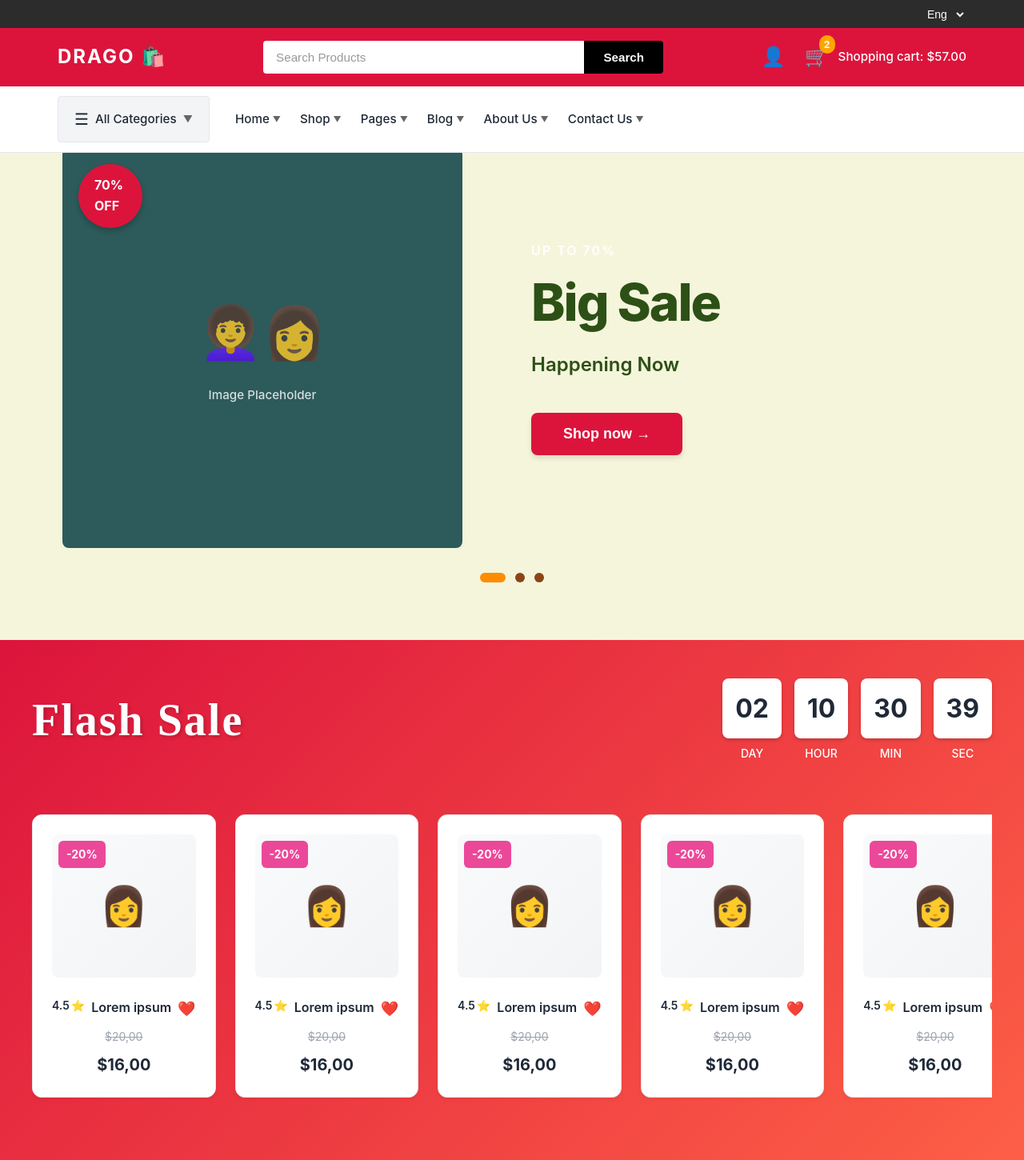
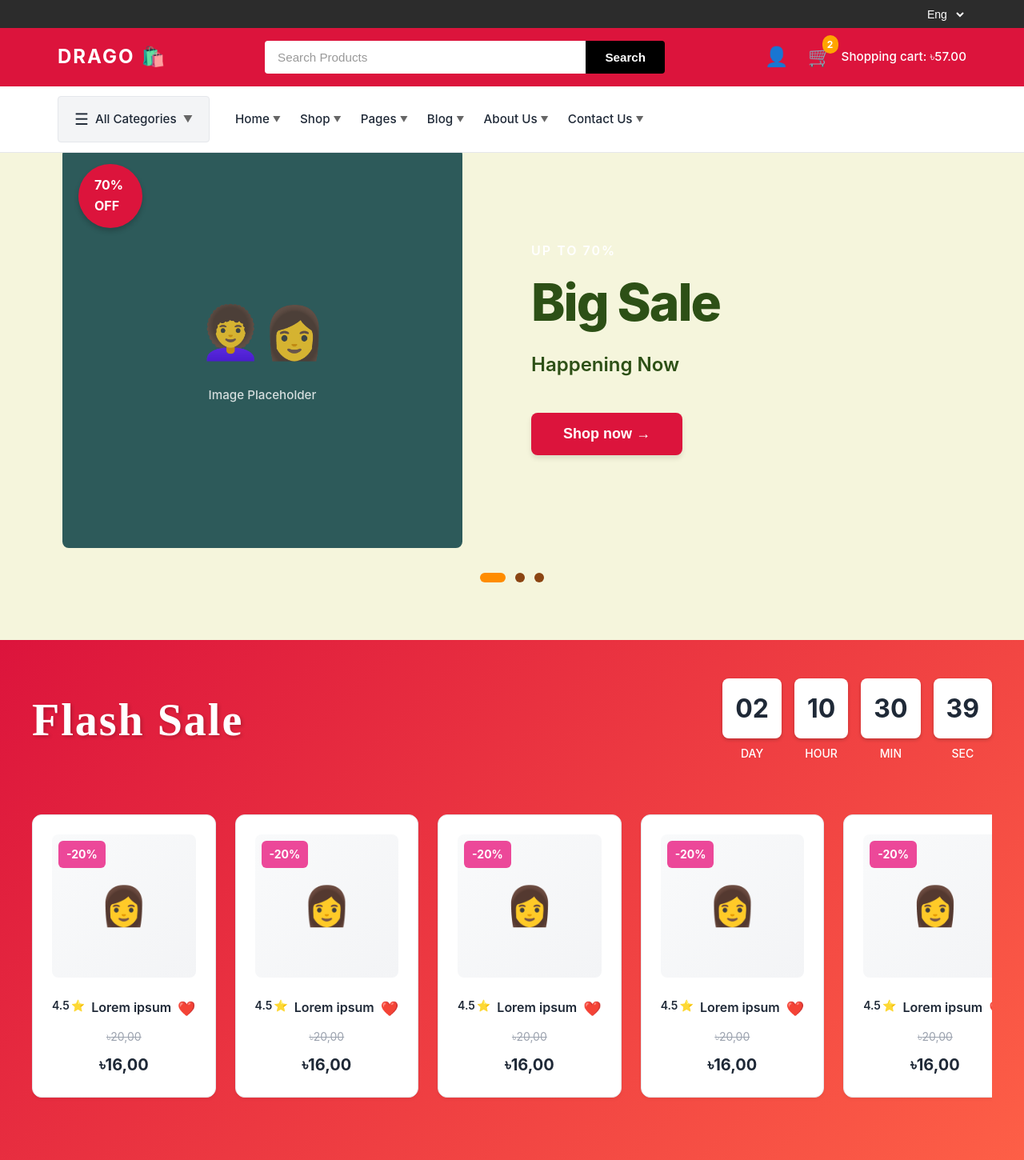
Before and after one commit to OmarFaruk00/Drago, a React (Vite) app: page / in a window 1280 px wide. Shown: the top 1450 px of the page at 80% size. Built offline with nearby package versions, Linux system fonts and the light colour scheme; the HTML template or start-up script is replaced by a standard one.

Commit message:
Change currency from dollars to Bangladeshi Taka (à§³) throughout the website

```diff
--- a/src/components/ExploreProducts.jsx
+++ b/src/components/ExploreProducts.jsx
@@ -147,10 +147,10 @@ const ExploreProducts = () => {
                 </div>
                 <div className="product-pricing">
                   {product.originalPrice && (
-                    <span className="original-price">${product.originalPrice.toFixed(2)}</span>
+                    <span className="original-price">৳{product.originalPrice.toFixed(2)}</span>
                   )}
                   <span className={`current-price ${product.originalPrice ? 'sale-price' : ''}`}>
-                    ${product.price.toFixed(2)}
+                    ৳{product.price.toFixed(2)}
                   </span>
                 </div>
               </div>
--- a/src/components/FlashSale.jsx
+++ b/src/components/FlashSale.jsx
@@ -99,8 +99,8 @@ const FlashSale = () => {
                   <div className="wishlist-icon">❤️</div>
                 </div>
                 <div className="product-pricing">
-                  <span className="original-price">${product.price.toFixed(2).replace('.', ',')}</span>
-                  <span className="sale-price">${product.salePrice.toFixed(2).replace('.', ',')}</span>
+                  <span className="original-price">৳{product.price.toFixed(2).replace('.', ',')}</span>
+                  <span className="sale-price">৳{product.salePrice.toFixed(2).replace('.', ',')}</span>
                 </div>
               </div>
             </div>
--- a/src/components/Navbar.jsx
+++ b/src/components/Navbar.jsx
@@ -47,7 +47,7 @@ const Navbar = () => {
                 <span className="cart-icon-symbol">🛒</span>
                 <span className="cart-badge">2</span>
               </div>
-              <span className="cart-text">Shopping cart: $57.00</span>
+              <span className="cart-text">Shopping cart: ৳57.00</span>
             </div>
           </div>
         </div>
--- a/src/components/TopProducts.jsx
+++ b/src/components/TopProducts.jsx
@@ -138,9 +138,9 @@ const TopProducts = () => {
                 </div>
                 <div className="product-pricing">
                   {product.originalPrice && (
-                    <span className="original-price">${product.originalPrice.toFixed(2)}</span>
+                    <span className="original-price">৳{product.originalPrice.toFixed(2)}</span>
                   )}
-                  <span className="current-price">${product.price.toFixed(2)}</span>
+                  <span className="current-price">৳{product.price.toFixed(2)}</span>
                 </div>
               </div>
               <button className="add-to-cart-btn">
```
